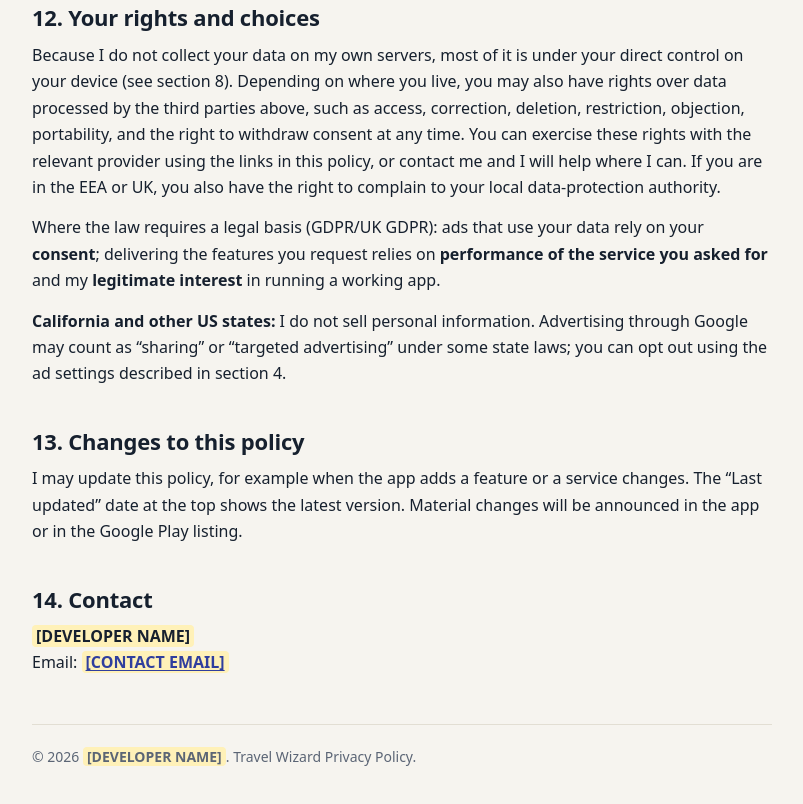
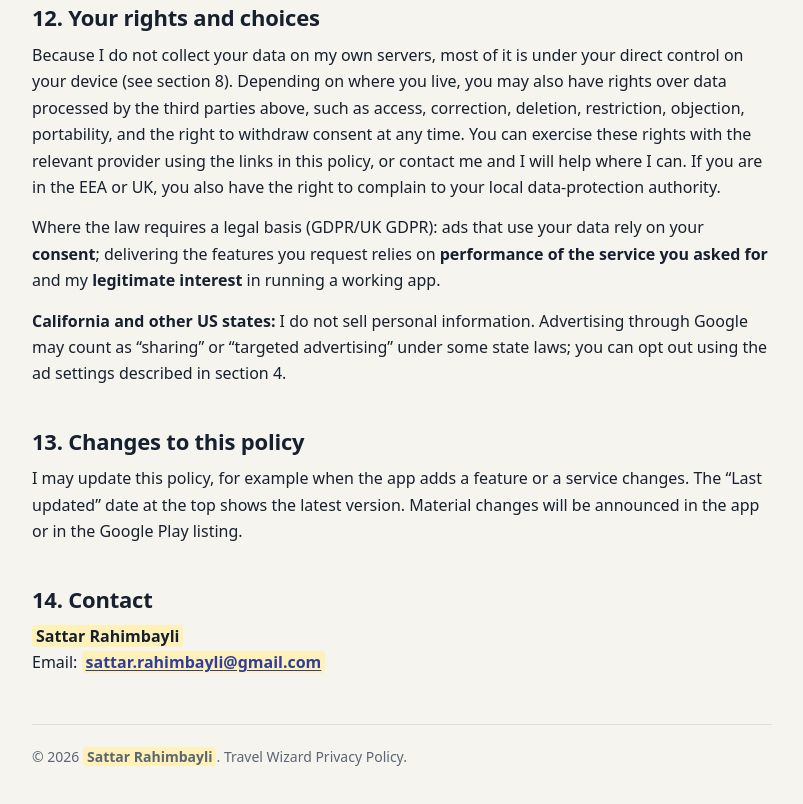
Before and after one commit to Travel-Wizard/Travel-Wizard-Privacy, a plain HTML site: page index.html in a window 1280 px wide. Shown: the part 5293-6097 px from the top of the page, without its empty margins (238-1041 px from the left). Drawn offline with Linux system fonts and the light colour scheme.

Commit message:
Update developer contact information in index.html

```diff
--- a/index.html
+++ b/index.html
@@ -117,7 +117,7 @@
 </nav>
 
 <h2 id="who">1. Who is responsible</h2>
-<p>Travel Wizard (“the app”, “I”, “me”) is developed and published by <span class="ph">Sattar Rahimbayli</span>, based in <span class="ph">Germany</span>. For questions about this policy, write to <a href="mailto:[CONTACT EMAIL]"><span class="ph">sattar.rahimbayli@gmail.com</span></a>.</p>
+<p>Travel Wizard (“the app”, “I”, “me”) is developed and published by <span class="ph">Sattar Rahimbayli</span>, based in <span class="ph">Germany</span>. For questions about this policy, write to <a href="mailto:sattar.rahimbayli@gmail.com"><span class="ph">sattar.rahimbayli@gmail.com</span></a>.</p>
 <p>Travel Wizard is a trip-planning app. You enter a destination and a trip length, and the app creates an itinerary and shows tools such as weather, a currency converter, a phrasebook, local emergency numbers and a chat guide for each place.</p>
 
 <h2 id="device">2. Data stored on your device</h2>
@@ -251,11 +251,11 @@
 <p>I may update this policy, for example when the app adds a feature or a service changes. The “Last updated” date at the top shows the latest version. Material changes will be announced in the app or in the Google Play listing.</p>
 
 <h2 id="contact">14. Contact</h2>
-<p><span class="ph">[DEVELOPER NAME]</span><br>
-Email: <a href="mailto:[CONTACT EMAIL]"><span class="ph">[CONTACT EMAIL]</span></a></p>
+<p><span class="ph">Sattar Rahimbayli</span><br>
+Email: <a href="mailto:sattar.rahimbayli@gmail.com"><span class="ph">sattar.rahimbayli@gmail.com</span></a></p>
 
 <footer>
-  &copy; 2026 <span class="ph">[DEVELOPER NAME]</span>. Travel Wizard Privacy Policy.
+  &copy; 2026 <span class="ph">Sattar Rahimbayli</span>. Travel Wizard Privacy Policy.
 </footer>
 
 </div>
```
